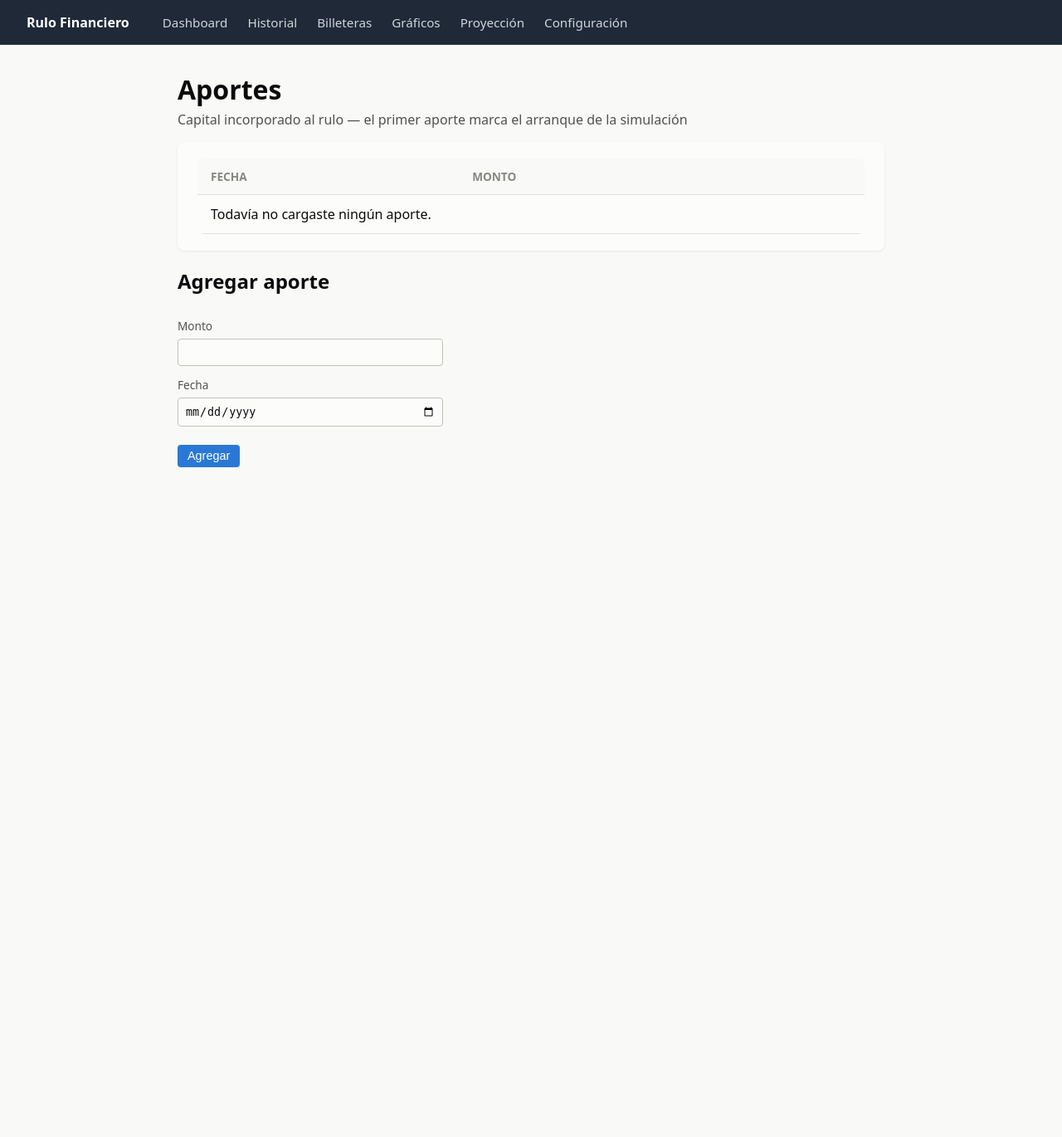
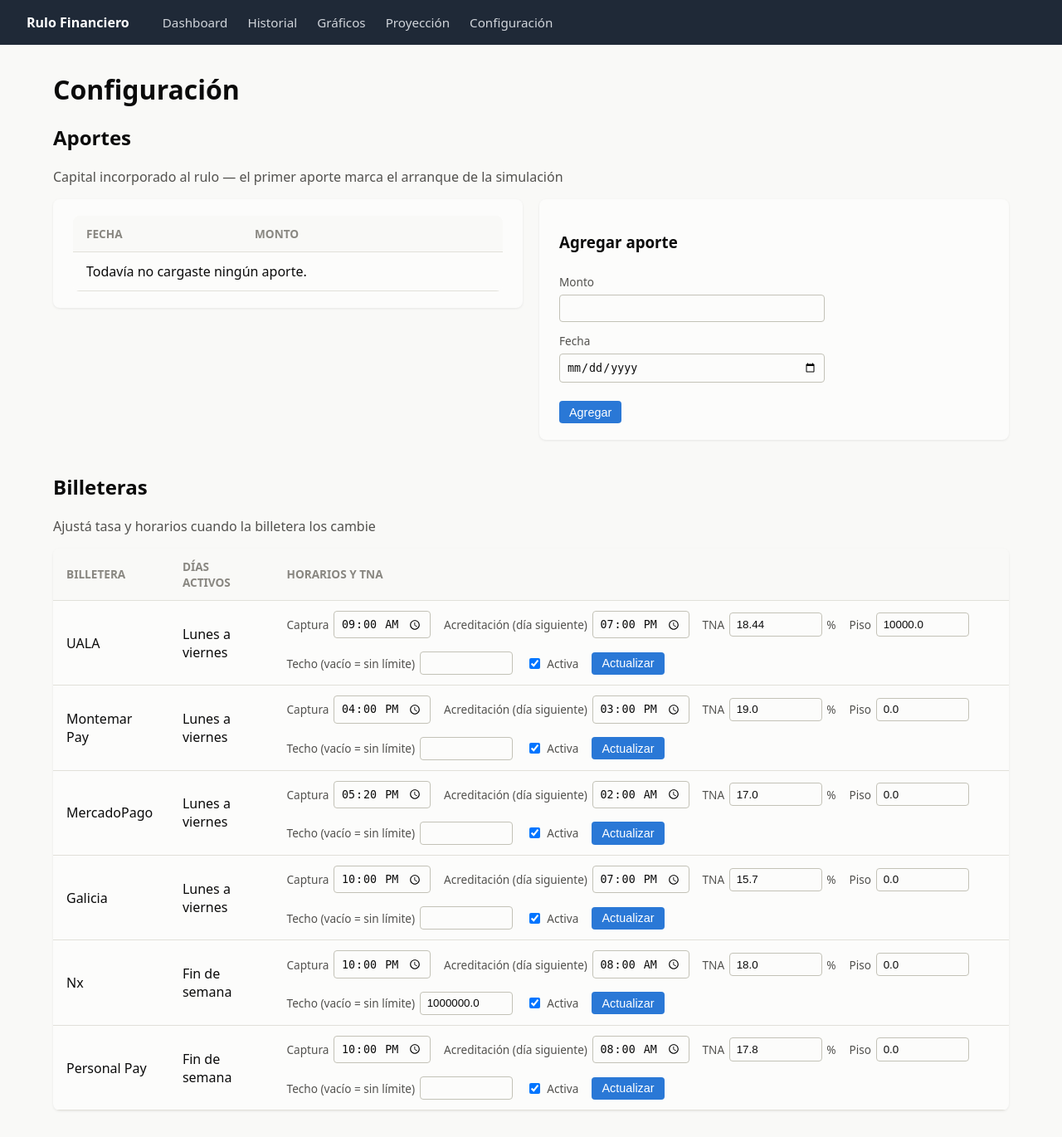
Before and after one commit to ferreyraf/App_rendimientos, a Flask app: page /configuracion in a window 1280 px wide. Shown: the whole page at 83% size. Before the commit the page ends 563 px from the top, so only its background shows below. Run offline with Flask 3, Linux system fonts and the light colour scheme; data comes from the database, SQL or seed files in the repository; data that the repository does not hold is empty.

Commit message:
Reestructura la UI y suma aportes futuros planeados a la proyección
- Layout: main pasa a 1200px, utilidad .two-col reutilizable, gráficos
  de /graficos en grilla 2x2 en vez de apilados, liquidez y próxima
  acción lado a lado en el dashboard.
- Unifica Configuración y Billeteras en una sola página (aportes y
  billeteras son ambos "ajustes del rulo"); /billeteras pasa a
  redirigir. Se elimina wallets.html.
- Proyección: permite agregar aportes futuros planeados (fecha+monto,
  filas dinámicas) que se usan solo para ese cálculo puntual, sin
  persistirse en la lista real de aportes.

Co-Authored-By: Claude Sonnet 5 <noreply@anthropic.com>

```diff
--- a/app/routes.py
+++ b/app/routes.py
@@ -129,8 +129,9 @@ def configuracion():
         return redirect(url_for("main.configuracion"))
 
     aportes = db.get_aportes(conn)
+    wallets = db.get_wallets(conn)
     conn.close()
-    return render_template("configuracion.html", aportes=aportes)
+    return render_template("configuracion.html", aportes=aportes, wallets=wallets)
 
 
 @bp.route("/configuracion/eliminar/<int:aporte_id>", methods=["POST"])
@@ -203,10 +204,7 @@ def exportar_historial():
 
 @bp.route("/billeteras")
 def billeteras():
-    conn = db.get_db()
-    wallets = db.get_wallets(conn)
-    conn.close()
-    return render_template("wallets.html", wallets=wallets)
+    return redirect(url_for("main.configuracion"))
 
 
 @bp.route("/billeteras/<wallet_id>", methods=["POST"])
@@ -223,7 +221,7 @@ def actualizar_billetera(wallet_id):
         conn, wallet_id, tna, capture_time, payout_time, activo, monto_minimo, monto_maximo
     )
     conn.close()
-    return redirect(url_for("main.billeteras"))
+    return redirect(url_for("main.configuracion"))
 
 
 @bp.route("/graficos")
@@ -310,6 +308,8 @@ def proyeccion():
     hoy = date.today()
     default_objetivo = hoy + timedelta(days=30)
 
+    aportes_planeados: list[tuple[date, float]] = []
+
     if request.method == "POST":
         try:
             fecha_objetivo = date.fromisoformat(request.form["fecha_objetivo"])
@@ -319,11 +319,30 @@ def proyeccion():
         if fecha_objetivo <= hoy:
             flash("La fecha objetivo debe ser posterior a hoy.")
             return redirect(url_for("main.proyeccion"))
+
+        fechas_planeadas = request.form.getlist("aporte_futuro_fecha")
+        montos_planeados = request.form.getlist("aporte_futuro_monto")
+        for fecha_raw, monto_raw in zip(fechas_planeadas, montos_planeados):
+            if not fecha_raw or not monto_raw:
+                continue
+            try:
+                fecha_planeada = date.fromisoformat(fecha_raw)
+                monto_planeado = float(monto_raw)
+            except ValueError:
+                flash("Uno de los aportes planeados tiene datos inválidos.")
+                return redirect(url_for("main.proyeccion"))
+            if monto_planeado <= 0:
+                flash("Los aportes planeados deben ser mayores a cero.")
+                return redirect(url_for("main.proyeccion"))
+            if not (hoy < fecha_planeada <= fecha_objetivo):
+                flash("Los aportes planeados deben caer entre hoy y la fecha objetivo.")
+                return redirect(url_for("main.proyeccion"))
+            aportes_planeados.append((fecha_planeada, monto_planeado))
     else:
         fecha_objetivo = default_objetivo
 
     principal_total = sum(monto for _, monto in aportes)
-    summaries = simulate(aportes, fecha_objetivo, wallets)
+    summaries = simulate(aportes + aportes_planeados, fecha_objetivo, wallets)
     capital_hoy = next((s.capital_cierre for s in summaries if s.date == hoy), principal_total)
     capital_final = summaries[-1].capital_cierre if summaries else principal_total
 
@@ -340,4 +359,5 @@ def proyeccion():
         capital_final=capital_final,
         rendimiento_proyectado=capital_final - capital_hoy,
         capital_series=capital_series,
+        aportes_planeados=aportes_planeados,
     )
--- a/app/static/style.css
+++ b/app/static/style.css
@@ -113,9 +113,22 @@ nav a:hover {
 }
 
 main {
-  max-width: 900px;
+  max-width: 1200px;
   margin: 2rem auto;
   padding: 0 1.5rem;
+}
+
+.two-col {
+  display: grid;
+  grid-template-columns: 1fr 1fr;
+  gap: 1.25rem;
+  align-items: start;
+}
+
+@media (max-width: 768px) {
+  .two-col {
+    grid-template-columns: 1fr;
+  }
 }
 
 h1 {
--- a/app/templates/base.html
+++ b/app/templates/base.html
@@ -11,7 +11,6 @@
     <span class="brand">Rulo Financiero</span>
     <a href="{{ url_for('main.dashboard') }}">Dashboard</a>
     <a href="{{ url_for('main.historial') }}">Historial</a>
-    <a href="{{ url_for('main.billeteras') }}">Billeteras</a>
     <a href="{{ url_for('main.graficos') }}">Gráficos</a>
     <a href="{{ url_for('main.proyeccion') }}">Proyección</a>
     <a href="{{ url_for('main.configuracion') }}">Configuración</a>
--- a/app/templates/configuracion.html
+++ b/app/templates/configuracion.html
@@ -1,8 +1,11 @@
 {% extends "base.html" %}
 {% block content %}
-<h1>Aportes</h1>
+<h1>Configuración</h1>
+
+<h2>Aportes</h2>
 <p class="subtitle">Capital incorporado al rulo — el primer aporte marca el arranque de la simulación</p>
 
+<div class="two-col">
   <section class="chart-card">
     <table>
       <thead>
@@ -30,7 +33,8 @@
     </table>
   </section>
 
-<h2>Agregar aporte</h2>
+  <section class="chart-card">
+    <h3>Agregar aporte</h3>
     <form method="post" class="config-form">
       <label for="monto">Monto</label>
       <input type="number" step="0.01" min="0.01" id="monto" name="monto" required>
@@ -40,4 +44,38 @@
 
       <button type="submit">Agregar</button>
     </form>
+  </section>
+</div>
+
+<h2>Billeteras</h2>
+<p class="subtitle">Ajustá tasa y horarios cuando la billetera los cambie</p>
+
+<table>
+  <thead>
+    <tr>
+      <th>Billetera</th>
+      <th>Días activos</th>
+      <th>Horarios y TNA</th>
+    </tr>
+  </thead>
+  <tbody>
+  {% for w in wallets %}
+    <tr class="{{ 'row-inactiva' if not w['activo'] }}">
+      <td>{{ w["name"] }} {% if not w["activo"] %}<span class="badge">inactiva</span>{% endif %}</td>
+      <td>{{ "Fin de semana" if w["active_weekdays"] == "5,6" else "Lunes a viernes" }}</td>
+      <td>
+        <form method="post" action="{{ url_for('main.actualizar_billetera', wallet_id=w['id']) }}" class="inline-form">
+          <label>Captura <input type="time" name="capture_time" value="{{ w['capture_time'] }}" required></label>
+          <label>Acreditación (día siguiente) <input type="time" name="payout_time" value="{{ w['payout_time'] }}" required></label>
+          <label>TNA <input type="number" step="0.01" min="0" name="tna" value="{{ w['tna'] }}" required> %</label>
+          <label>Piso <input type="number" step="0.01" min="0" name="monto_minimo" value="{{ w['monto_minimo'] }}"></label>
+          <label>Techo (vacío = sin límite) <input type="number" step="0.01" min="0" name="monto_maximo" value="{{ w['monto_maximo'] if w['monto_maximo'] is not none else '' }}"></label>
+          <label><input type="checkbox" name="activo" {{ "checked" if w["activo"] }}> Activa</label>
+          <button type="submit">Actualizar</button>
+        </form>
+      </td>
+    </tr>
+  {% endfor %}
+  </tbody>
+</table>
 {% endblock %}
--- a/app/templates/dashboard.html
+++ b/app/templates/dashboard.html
@@ -18,6 +18,8 @@
   </div>
 </div>
 
+{% if actual or proxima %}
+<div class="two-col">
   {% if actual %}
   <section class="chart-card">
     <p class="subtitle">Liquidez</p>
@@ -37,6 +39,8 @@
       — en <strong>{{ proxima.horas }}h {{ proxima.minutos }}min</strong>
     </p>
   </section>
+  {% endif %}
+</div>
 {% endif %}
 
 {% if summary %}
--- a/app/templates/graficos.html
+++ b/app/templates/graficos.html
@@ -13,6 +13,7 @@
   </div>
 </div>
 
+<div class="two-col">
 <section class="chart-card">
   <h2>Aportes vs. ganancia</h2>
   <p class="subtitle">Cuánto del capital de hoy es plata que pusiste vos vs. cuánto generó el rulo</p>
@@ -83,6 +84,7 @@
     </table>
   </details>
 </section>
+</div>
 
 <script src="{{ url_for('static', filename='vendor/chart.umd.min.js') }}"></script>
 <script>
```
Also changed, not shown: app/templates/proyeccion.html (+36 -0 lines), app/templates/wallets.html (deleted, +0 -34 lines). Lines whose indentation alone changed are shown as unchanged.
